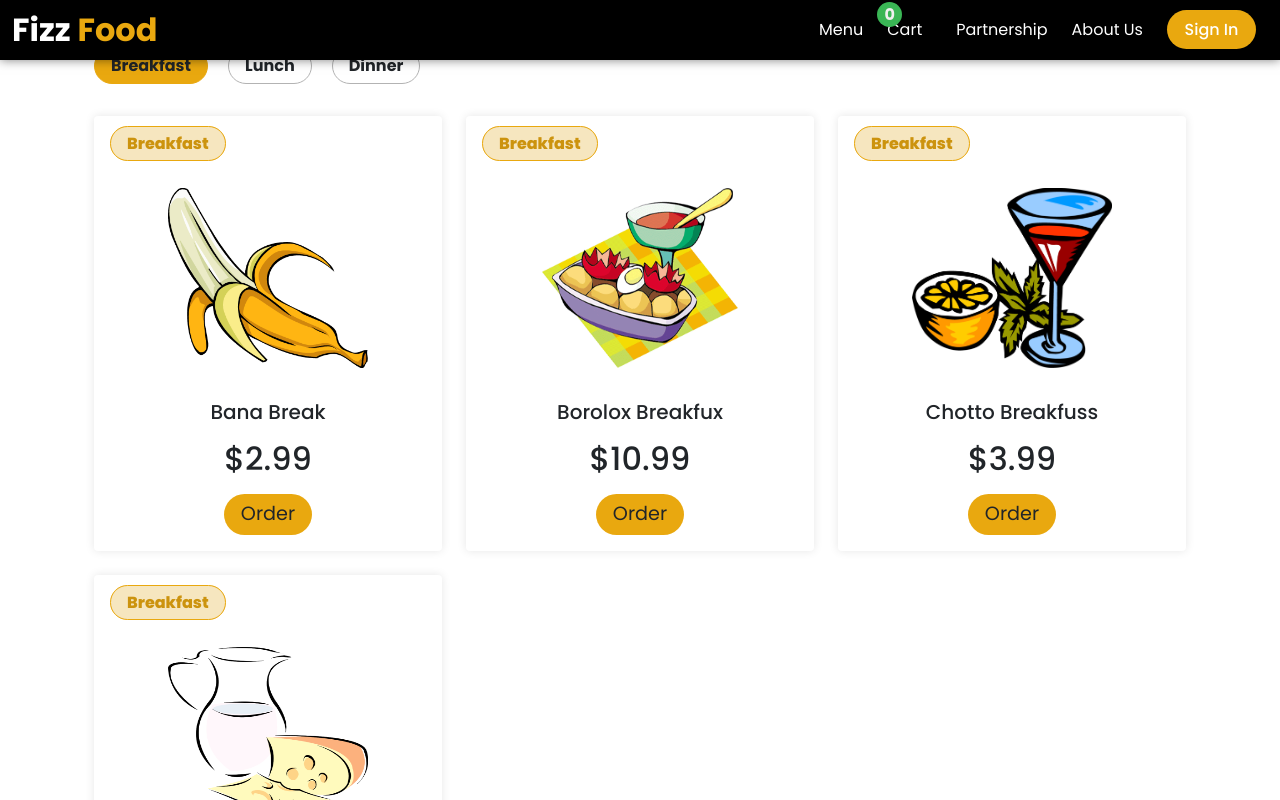
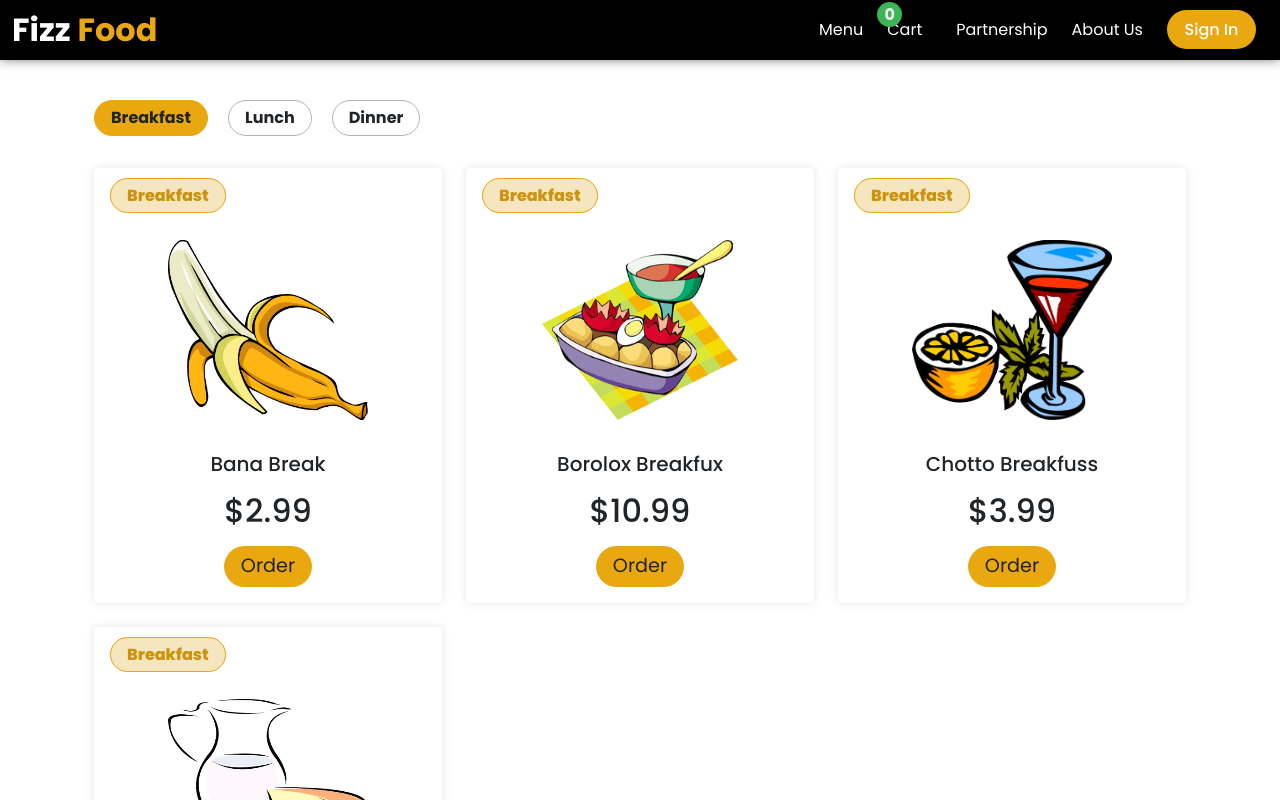
Before and after one commit to MonirSaikat/fizz-food, a React (Create React App) app: page /foods in a window 1280 px wide. Shown: the top 800 px of the page. Built offline with nearby package versions, Linux system fonts and the light colour scheme; no server answers.

Commit message:
added space top

```diff
--- a/src/styles/Foods.css
+++ b/src/styles/Foods.css
@@ -1,3 +1,7 @@
+.foods {
+  margin-top: 100px !important;
+}
+
 .foods .card {
   border: 0;
   box-shadow: 0px 0px 10px rgba(0, 0, 0, 0.1);
```
